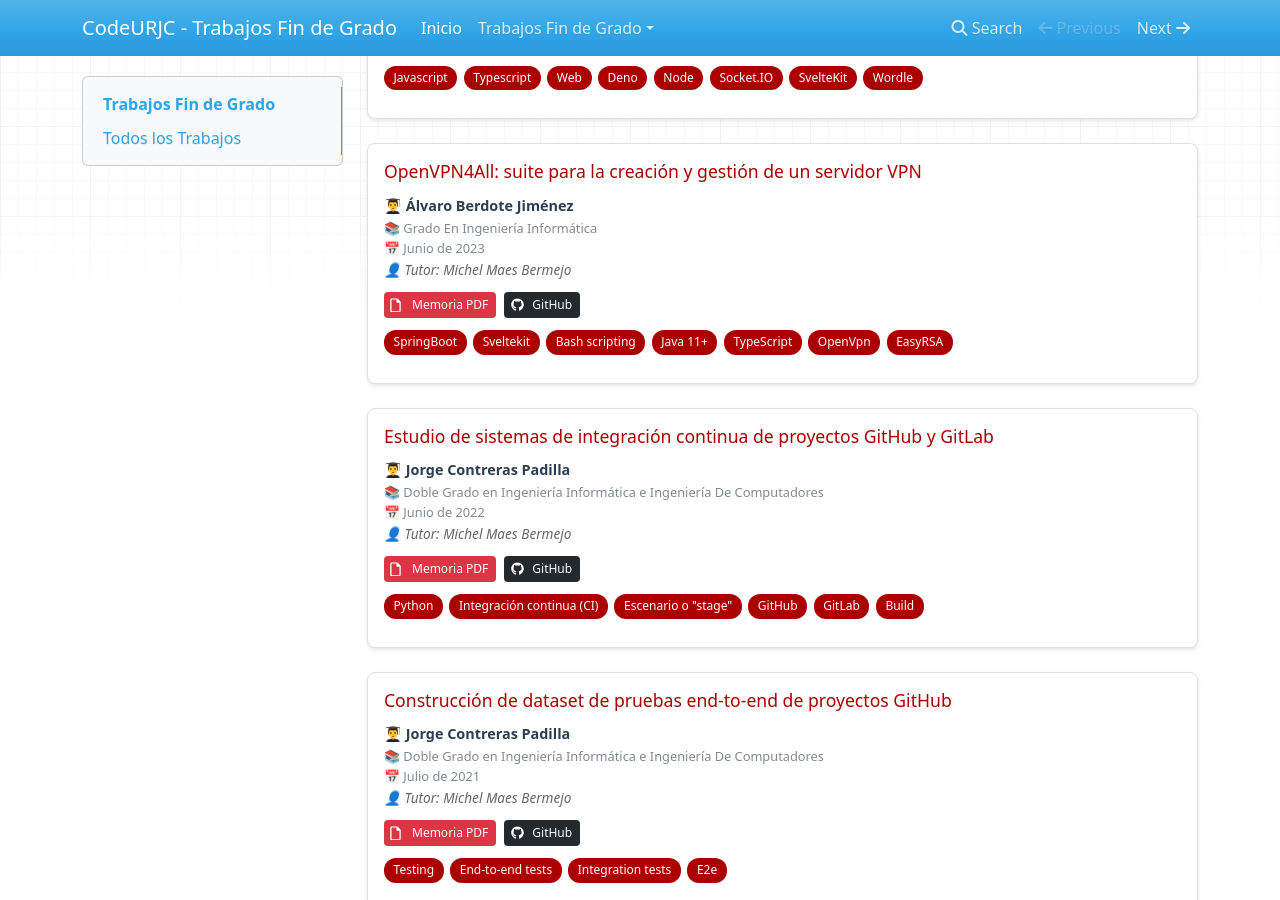
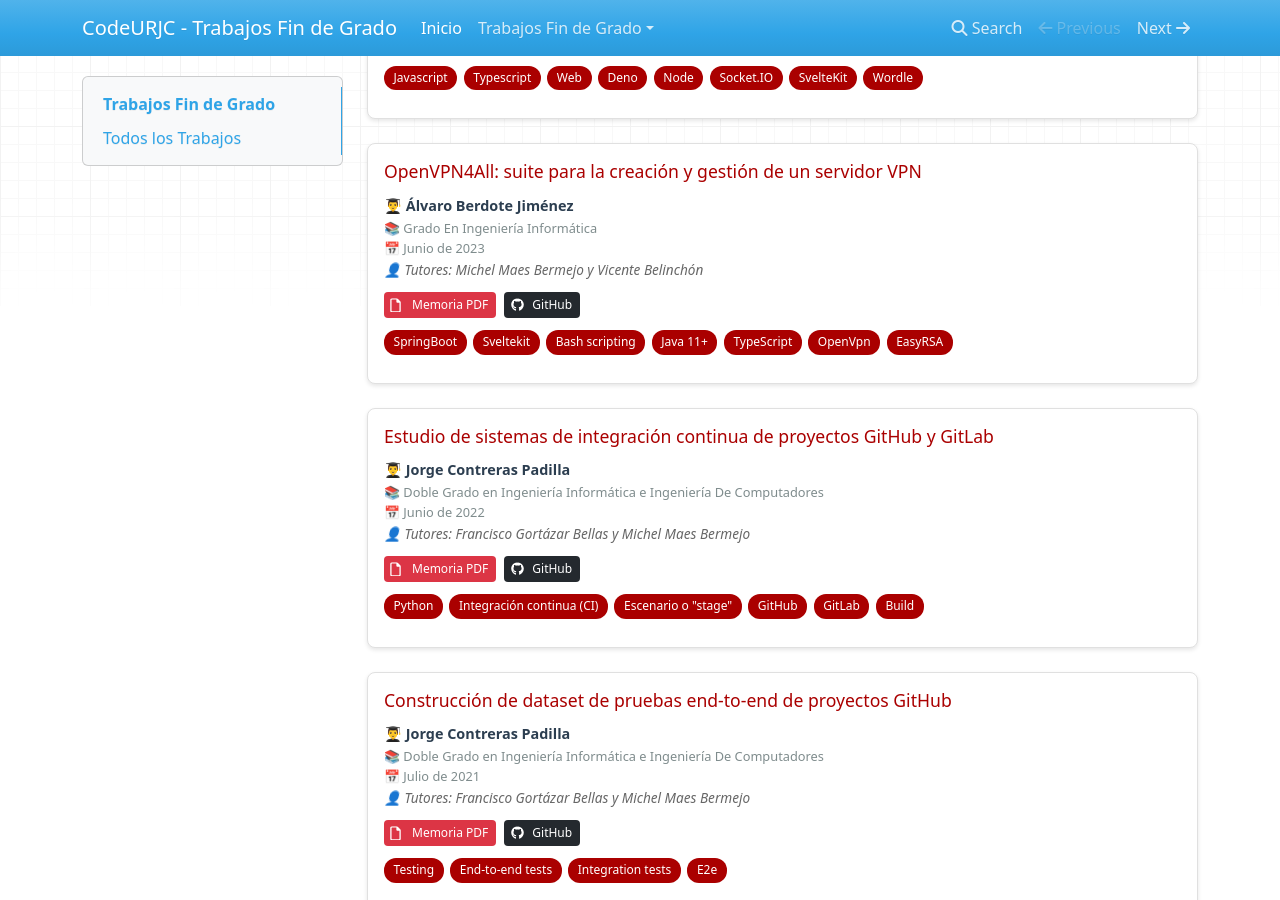
Before and after one commit to codeurjc-students/tfg-webpage, an MkDocs documentation site: the page built from docs/index.md, in a window 1280 px wide and 900 px high, scrolled down 4610 px. Built offline with MkDocs 1.6.1, drawn with Linux system fonts in a browser that asks for light colours; nearby versions of some CDN libraries.

Commit message:
Set co-authors

```diff
--- a/docs/index.md
+++ b/docs/index.md
@@ -386,7 +386,7 @@
 <p class="tfg-student">👨‍🎓 <strong>Álvaro Berdote Jiménez</strong></p>
 <p class="tfg-meta">📚 Grado En Ingeniería Informática</p>
 <p class="tfg-meta">📅 Junio de 2023</p>
-<p class="tfg-tutor">👤 Tutor: Michel Maes Bermejo</p>
+<p class="tfg-tutor">👤 Tutores: Michel Maes Bermejo y Vicente Belinchón</p>
 <div class="tfg-links">
 <a href="tfgs/2023/06-openvpn4all-suite-para-creacion-gestion-servidor/2022-23-ETSII-A-2059-2059037-a.berdote.2019-MEMORIA.pdf" class="btn-pdf btn-small">Memoria PDF</a>
 <a href="https://github.com/SeXde/OVPN4ALL" class="btn-github btn-small">GitHub</a>
@@ -408,7 +408,7 @@
 <p class="tfg-student">👨‍🎓 <strong>Jorge Contreras Padilla</strong></p>
 <p class="tfg-meta">📚 Doble Grado en Ingeniería Informática e Ingeniería De Computadores</p>
 <p class="tfg-meta">📅 Junio de 2022</p>
-<p class="tfg-tutor">👤 Tutor: Michel Maes Bermejo</p>
+<p class="tfg-tutor">👤 Tutores: Francisco Gortázar Bellas y Michel Maes Bermejo</p>
 <div class="tfg-links">
 <a href="tfgs/2022/06-estudio-sistemas-integracion-continua-proyectos-github/2021-22-ETSII-A-2113-2113043-j.contrerasp-MEMORIA.pdf" class="btn-pdf btn-small">Memoria PDF</a>
 <a href="https://github.com/jorcontrerasp/CIReposFinder" class="btn-github btn-small">GitHub</a>
@@ -429,7 +429,7 @@
 <p class="tfg-student">👨‍🎓 <strong>Jorge Contreras Padilla</strong></p>
 <p class="tfg-meta">📚 Doble Grado en Ingeniería Informática e Ingeniería De Computadores</p>
 <p class="tfg-meta">📅 Julio de 2021</p>
-<p class="tfg-tutor">👤 Tutor: Michel Maes Bermejo</p>
+<p class="tfg-tutor">👤 Tutores: Francisco Gortázar Bellas y Michel Maes Bermejo</p>
 <div class="tfg-links">
 <a href="tfgs/2021/07-construccion-dataset-pruebas-end-to-end-proyectos-github/2020-21-ETSII-A-2113-2113042-j.contrerasp-MEMORIA.pdf" class="btn-pdf btn-small">Memoria PDF</a>
 <a href="https://github.com/jorcontrerasp/BuscadorE2eGitHubRepos" class="btn-github btn-small">GitHub</a>
```
Also changed, not shown: docs/tfgs/2023/06-openvpn4all-suite-para-creacion-gestion-servidor/index.md (+1 -1 lines).
